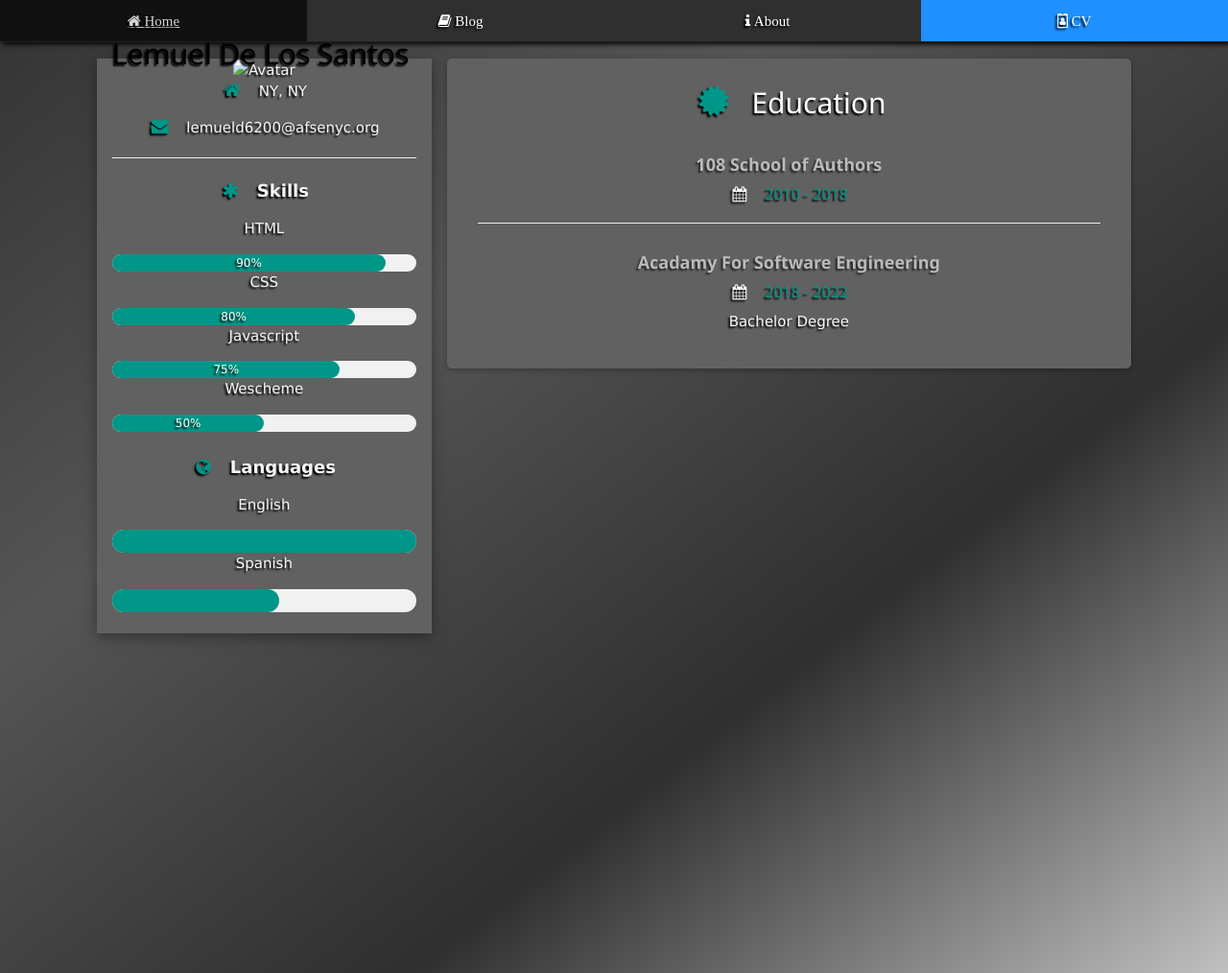
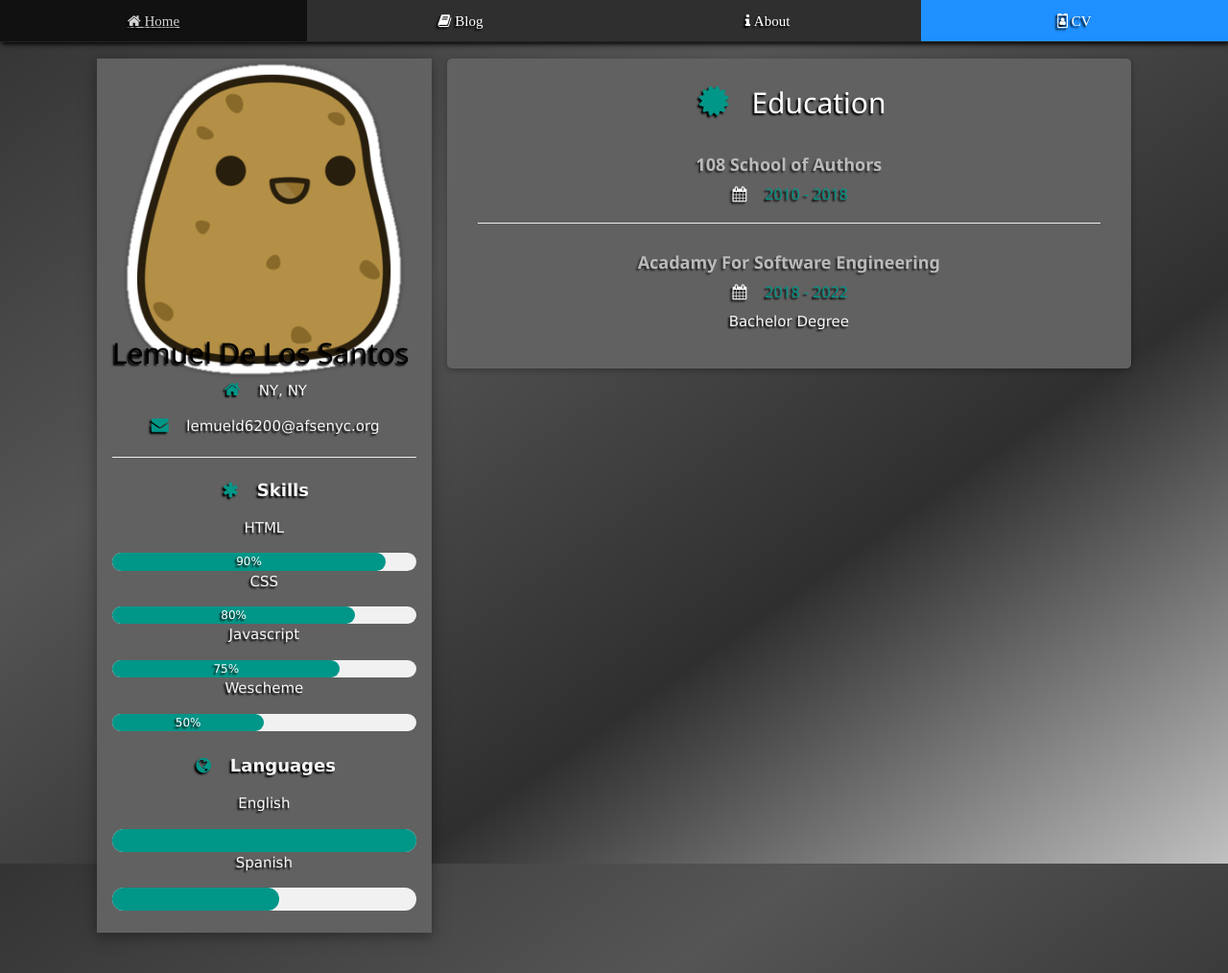
Before and after one commit to lemueldls/lemueld6200.github.io, a Jekyll site: the page built from cv/index.html, in a window 1280 px wide and 1014 px high. Shown: the whole window at 96% size. Built offline with Jekyll 4.4.1, drawn with Linux system fonts in a browser that asks for light colours; grey boxes are pictures that could not be loaded.

Commit message:
Update index.html

```diff
--- a/cv/index.html
+++ b/cv/index.html
@@ -23,7 +23,7 @@ title: Curriculum Vitae
 
 	      <div class="w3-dark-grey w3-text-whitesmoke w3-card-4">
 		<div class="w3-display-container">
-		  <img src="/Potato.png" style="width:100%" alt="Avatar">
+		  <img src="/img/Potato.png" style="width:100%" alt="Avatar">
 		  <div class="w3-display-bottomleft w3-container w3-text-black">
 			<h2>Lemuel De Los Santos</h2>
 		  </div>
```
